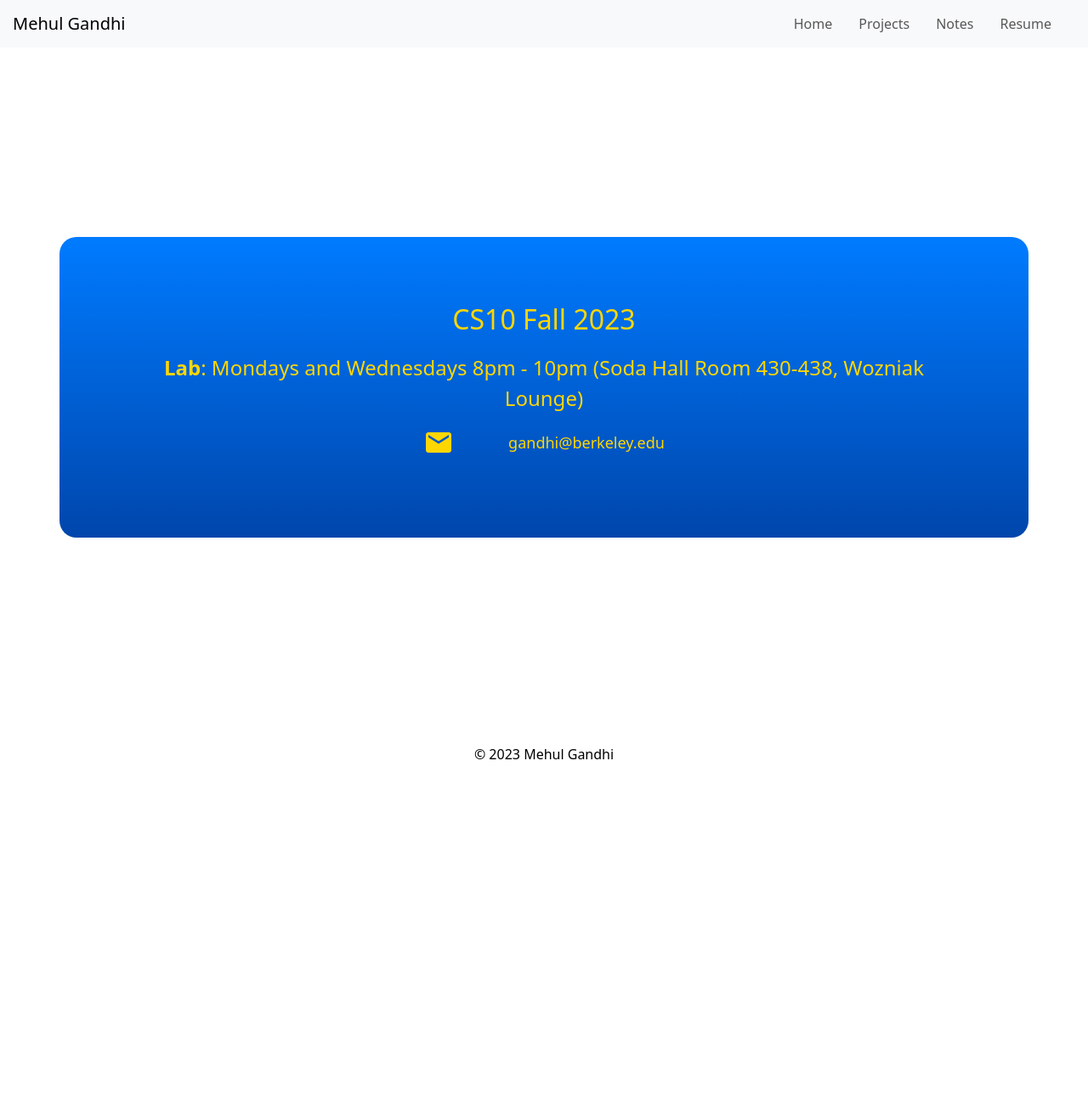
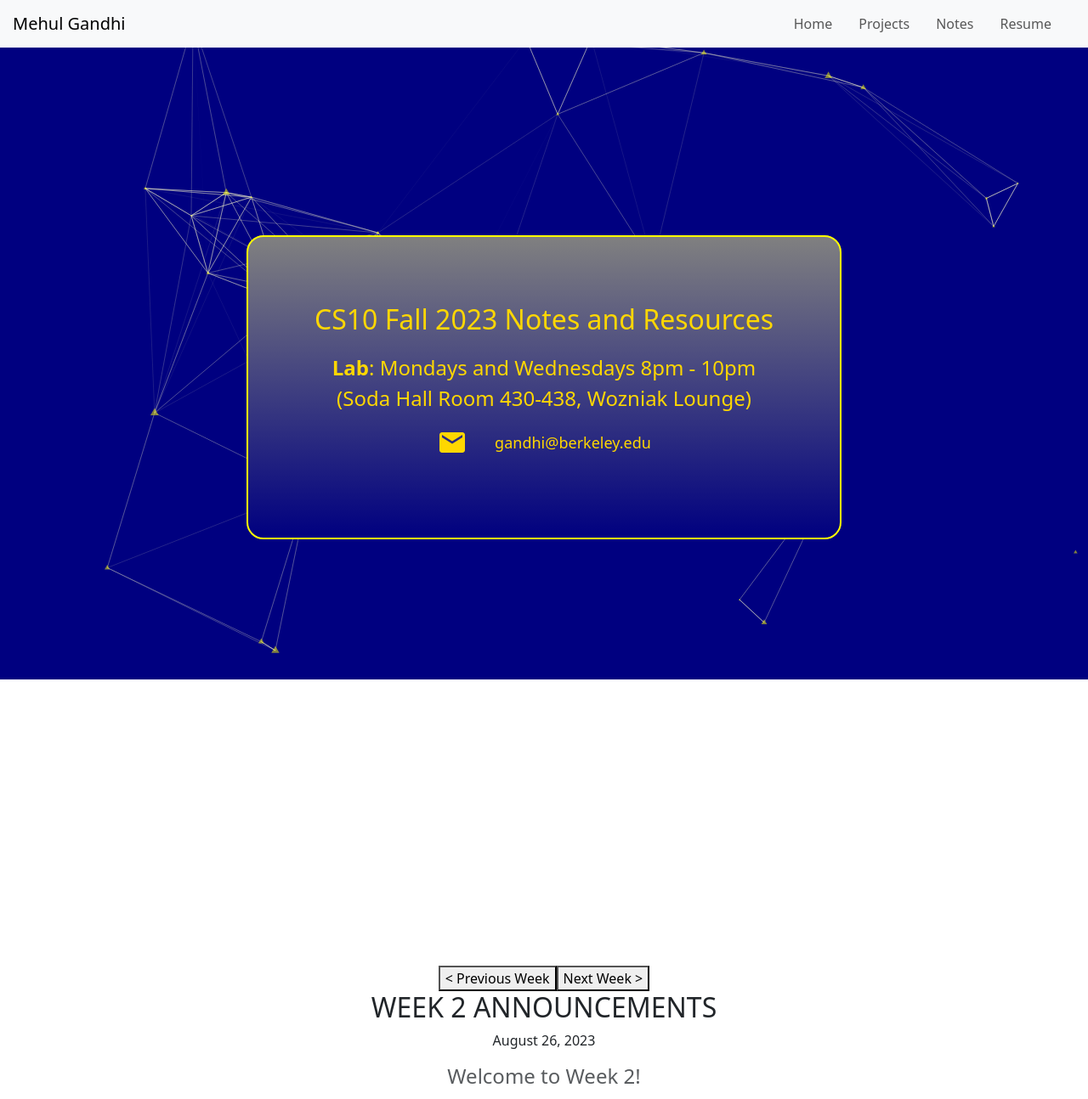
Before and after one commit to Mehul-Gandhi/portfolio, a React (Create React App) app: page /notes in a window 1280 px wide. Shown: the top 1294 px of the page at 85% size. Before the commit the page ends 920 px from the top, so only its background shows below. Built offline with nearby package versions, Linux system fonts and the light colour scheme.

Commit message:
Announcements draft

```diff
--- a/src/Notes.js
+++ b/src/Notes.js
@@ -1,18 +1,18 @@
-import React from 'react';
+import React, { useState } from 'react';
 import { Email } from '@mui/icons-material';
+import Particles from 'react-tsparticles';
+import { loadFull } from 'tsparticles';
 
 function CS10Info() {
     return (
       <header className="masthead">
-      <div className="d-flex container justify-content-center align-items-center round" style={{ background: 'linear-gradient(to bottom, #007BFF, #0046AC)', borderRadius: '20px', width: '100%', marginTop: '50px', marginBottom: '50px', padding: '30px' }}>
+        <div className="d-flex container justify-content-center align-items-center round" style={{ background: 'linear-gradient(to bottom, grey, #000080)', borderRadius: '20px', width: '100%', marginTop: '50px', marginBottom: '50px', padding: '30px', border: '2px solid yellow' }}>
           <div className="container-fluid p-5" style={{ color: 'white', textAlign: 'center' }}>
-          <h2 className="d-flex align-items-center justify-content-center" style={{ color: '#FFD700', marginBottom: '20px' }}>CS10 Fall 2023</h2>
-          <p className="" style={{ color: '#FFD700', fontSize: '24px' }}><strong>Lab</strong>: Mondays and Wednesdays 8pm - 10pm (Soda Hall Room 430-438, Wozniak Lounge)</p>
+            <h2 className="d-flex align-items-center justify-content-center" style={{ color: '#FFD700', marginBottom: '20px' }}>CS10 Fall 2023 Notes and Resources</h2>
+            <p className="" style={{ color: '#FFD700', fontSize: '24px' }}><strong>Lab</strong>: Mondays and Wednesdays 8pm - 10pm <br />(Soda Hall Room 430-438, Wozniak Lounge)</p>
             <div className="d-flex align-items-center mb-3 email-link" style={{ fontSize: '18px', justifyContent: 'center' }}>
-            <a href="mailto:gandhi@berkeley.edu"
-              target="_blank" rel="noopener noreferrer"
-              style={{ textDecoration: 'none', display: 'flex', alignItems: 'center', fontSize: '18px' }} className="email-link">
-              <Email sx={{ fontSize: 36, marginRight: 8 }} className="email-icon" />
+              <a href="mailto:gandhi@berkeley.edu" target="_blank" rel="noopener noreferrer" style={{ textDecoration: 'none', display: 'flex', alignItems: 'center', fontSize: '18px' }} className="email-link">
+                <Email sx={{ fontSize: 36, marginRight: 4 }} className="email-icon" />
                 gandhi@berkeley.edu
               </a>
             </div>
@@ -22,10 +22,262 @@ function CS10Info() {
     );
   }
 
+  const WeekHeader = ({ currentWeek }) => {
+
+
+    const week = weeksData[currentWeek];
+    return (
+      <div>
+        <h2 className="section-heading text-uppercase spaced">
+          Week {currentWeek + 1} Announcements
+        </h2>
+        <p>{week.date}</p>
+      </div>
+    );
+  };
+
+  const weeksData = [
+    /* An array of announcements for each week */
+    /* Example:
+    [
+      "Announcement 1 for week 1",
+      "Announcement 2 for week 1",
+      ...
+    ]
+    */
+    {date: "August 19, 2023", content: [{heading: "Welcome to CS10!", subheading: ["Sign up for a section"]}, {heading: "Hello world"}]},
+    {date: "August 26, 2023", content: [{heading: "Welcome to Week 2!", subheading: ["Sign up for a section"]}, {heading: "Hello world"}]},
+    // Add more weeks as needed
+  ];
+
+  const AnnouncementsContainer = () => {
+    const [currentWeek, setCurrentWeek] = useState(weeksData.length - 1);
+
+    const handlePrevWeek = () => {
+      setCurrentWeek((currentWeek - 1 + weeksData.length) % weeksData.length);
+    };
+
+    const handleNextWeek = () => {
+      setCurrentWeek((currentWeek + 1 + weeksData.length) % weeksData.length);
+    };
+
+    return (
+      <section className="page-section" id="announcements">
+        <div className="container">
+          <div className="text-center">
+            {/* Buttons to navigate between weeks */}
+            <button onClick={handlePrevWeek}>&lt; Previous Week</button>
+            <button onClick={handleNextWeek}>Next Week &gt;</button>
+
+            {/* Display the week header and announcement list */}
+            <WeekHeader currentWeek={currentWeek} />
+            {currentWeek >= 0 && currentWeek < weeksData.length && (
+              <AnnouncementList announcements={weeksData[currentWeek].content} />
+            )}
+          </div>
+        </div>
+      </section>
+    );
+  };
+
+
+
+const AnnouncementList = ({ announcements }) => {
+    console.log(announcements);
+    return (
+        <div className="announcement">
+        {announcements.map((announcement, index) => (
+            <div key={index}>
+            <h4 className="text-muted">{announcement.heading}</h4>
+            <ul>
+
+                {announcement.subheading && announcement.subheading.map((sub, subIndex) => (
+                <li key={subIndex}>{sub}</li>
+                ))}
+            </ul>
+            </div>
+        ))}
+        </div>
+    );
+};
+
+
+
 export default function Notes() {
-  return (<div>
+
+  const particlesInit = async (engine) => {
+    // Initialize the tsParticles instance (engine) here, adding custom shapes or presets
+    await loadFull(engine);
+  };
+  const particlesLoaded = async (container) => {
+    // Particles are loaded, you can customize the container if needed
+  };
+
+  const shapeTypes = ["circle", "triangle", "polygon", "star"]; // Array of shape types
+
+
+  const options = {
+    "autoPlay": true,
+    "fullScreen": {
+      "enable": false,
+      "zIndex": 0
+    },
+    "detectRetina": true,
+    "fpsLimit": 60,
+    "interactivity": {
+      "events": {
+        "onClick": {
+          "enable": true,
+          "mode": "push"
+        },
+        "onDiv": {
+          "elementId": "repulse-div",
+          "enable": true,
+          "mode": "connect"
+        },
+        "onHover": {
+          "enable": true,
+          "mode": ["repulse", "bubble"],
+          "parallax": {
+            "enable": true,
+            "force": 60,
+            "smooth": 10
+          }
+        },
+        "resize": true
+      },
+      "modes": {
+        "bubble": {
+          "distance": 400,
+          "duration": 2,
+          "opacity": 0.8,
+          "size": 10,
+          "speed": 3
+        },
+        "connect": {
+          "distance": 80,
+          "lineLinked": {
+            "opacity": 0.5
+          },
+          "radius": 60
+        },
+        "grab": {
+          "distance": 400,
+          "lineLinked": {
+            "opacity": 1
+          }
+        },
+        "push": {
+          "quantity": 4
+        },
+        "remove": {
+          "quantity": 2
+        },
+        "repulse": {
+          "distance": 100,
+          "duration": 100
+        }
+      },
+      "detectsOn": "window"
+    },
+    "particles": {
+      "color": {
+        "value": "#FFFF00"
+      },
+      "lineLinked": {
+        "blink": false,
+        "color": "#FFFFCC",
+        "consent": false,
+        "distance": 300,
+        "enable": true,
+        "opacity": 0.5,
+        "width": 1
+      },
+      "move": {
+        "attract": {
+          "enable": false,
+          "rotate": {
+            "x": 600,
+            "y": 1200
+          }
+        },
+        "bounce": true,
+        "direction": "none",
+        "enable": true,
+        "outMode": "out",
+        "random": true,
+        "speed": 2,
+        "straight": false
+      },
+      "number": {
+        "density": {
+          "enable": true,
+          "area": 650
+        },
+        "limit": 500,
+        "value": 20
+      },
+      "opacity": {
+        "animation": {
+          "enable": false,
+          "minimumValue": 0.1,
+          "speed": 1,
+          "sync": false
+        },
+        "random": false,
+        "value": 0.5
+      },
+      "shape": {
+        "type": shapeTypes[Math.floor(Math.random() * shapeTypes.length)]
+      },
+      "size": {
+        "animation": {
+          "enable": false,
+          "minimumValue": 0.1,
+          "speed": 40,
+          "sync": false
+        },
+        "random": true,
+        "value": 5
+      }
+    },
+    "polygon": {
+      "draw": {
+        "enable": false,
+        "lineColor": "#ffffff",
+        "lineWidth": 0.5
+      },
+      "move": {
+        "radius": 10
+      },
+      "scale": 1,
+      "type": "none",
+      "url": ""
+    },
+    "background": {
+      "color": "#000080",
+      "opacity": "1",
+      "image": "",
+      "position": "50% 50%",
+      "repeat": "no-repeat",
+      "size": "cover"
+    }
+  };
+  // @ts-ignore
+  const particlesBackground = (
+    <Particles options={options} init={particlesInit} style={{ position: 'absolute', top: 0, left: 0, width: '100%', height: '100%', zIndex: -1 }} />
+  );
+
+  return (
+    <div>
+
     <div style={{ height: '100vh', display: 'flex', justifyContent: 'center', alignItems: 'center' }}>
       <CS10Info />
+      {particlesBackground}
+
+    </div>
+    <div style={{ height: '100vh', display: 'flex', justifyContent: 'center', alignItems: 'center' }}>
+            <AnnouncementsContainer />
     </div>
     </div>
   );
```
Lines whose indentation alone changed are shown as unchanged.
